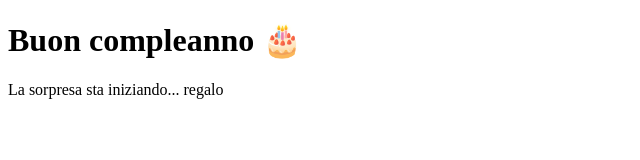
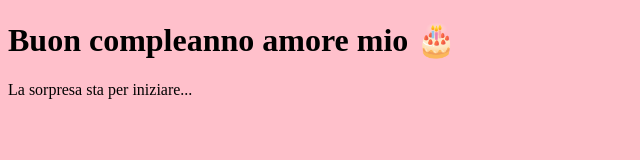
Before and after one commit to Raffaella-ai/buon-compleanno, a plain HTML site: page index.html in a window 1280 px wide. Shown: the whole page, without its empty margins (0-640 px from the left). Drawn offline with Linux system fonts and the light colour scheme.

Commit message:
Collego CSS e JavaScript

```diff
--- a/index.html
+++ b/index.html
@@ -3,10 +3,16 @@
 <head>
   <meta charset="UTF-8" />
   <meta name="viewport" content="width=device-width, initial-scale=1.0" />
+
   <title>Buon compleanno amore</title>
+
+  <link rel="stylesheet" href="style.css" />
+  <script src="script.js" defer></script>
 </head>
+
 <body>
-  <h1>Buon compleanno 🎂</h1>
-  <p>La sorpresa sta iniziando... regalo</p>
+  <h1>Buon compleanno amore mio 🎂</h1>
+  <p>La sorpresa sta per iniziare...</p>
 </body>
+
 </html>
--- /dev/null
+++ b/script.js
@@ -0,0 +1 @@
+console.log("JavaScript collegato correttamente");
--- /dev/null
+++ b/style.css
@@ -0,0 +1,3 @@
+body {
+  background: pink;
+}
```
